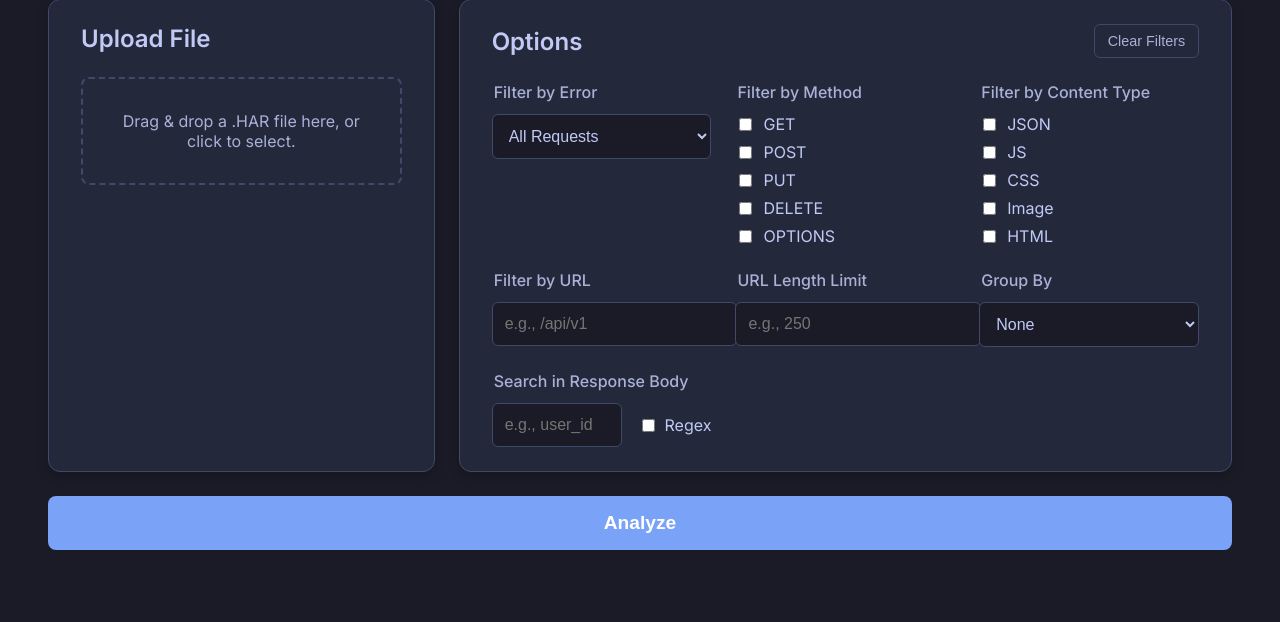
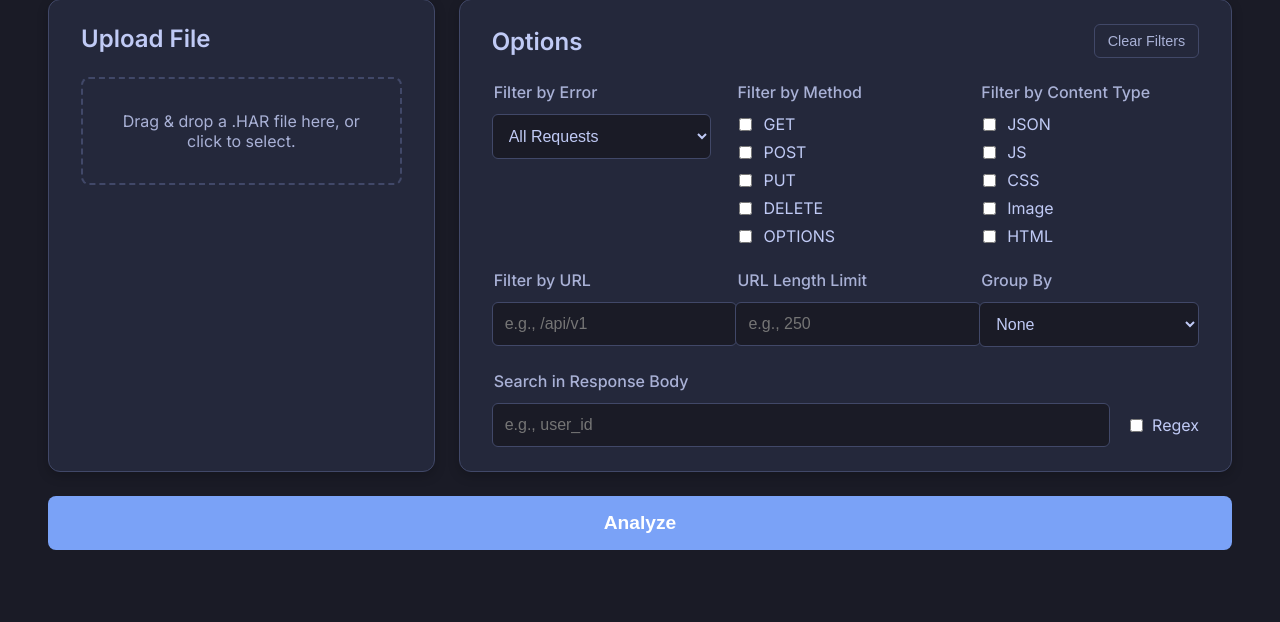
Before and after one commit to mimuelas/decoder_apis, a Flask app: page / in a window 1280 px wide. Shown: the part 187-809 px from the top of the page. Run offline with Flask 3, Linux system fonts and the light colour scheme.

Commit message:
Update index.html to enhance search functionality with full-width fieldset for response body input

```diff
--- a/templates/index.html
+++ b/templates/index.html
@@ -81,7 +81,7 @@
                             <option value="domain">Domain</option>
                         </select>
                     </fieldset>
-                    <fieldset>
+                    <fieldset class="full-width">
                         <legend>Search in Response Body</legend>
                         <div class="input-with-checkbox">
                             <input type="text" name="content-contains" id="content-contains" placeholder="e.g., user_id">
```
